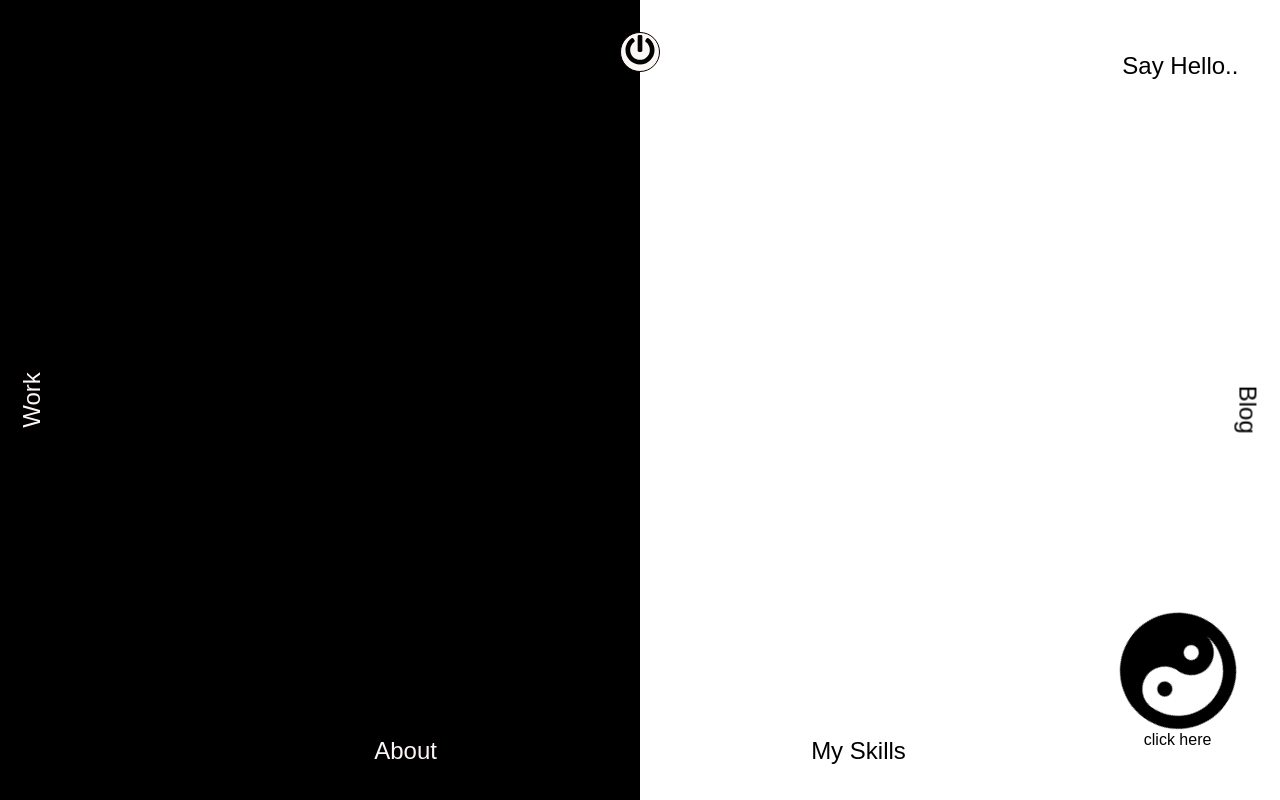
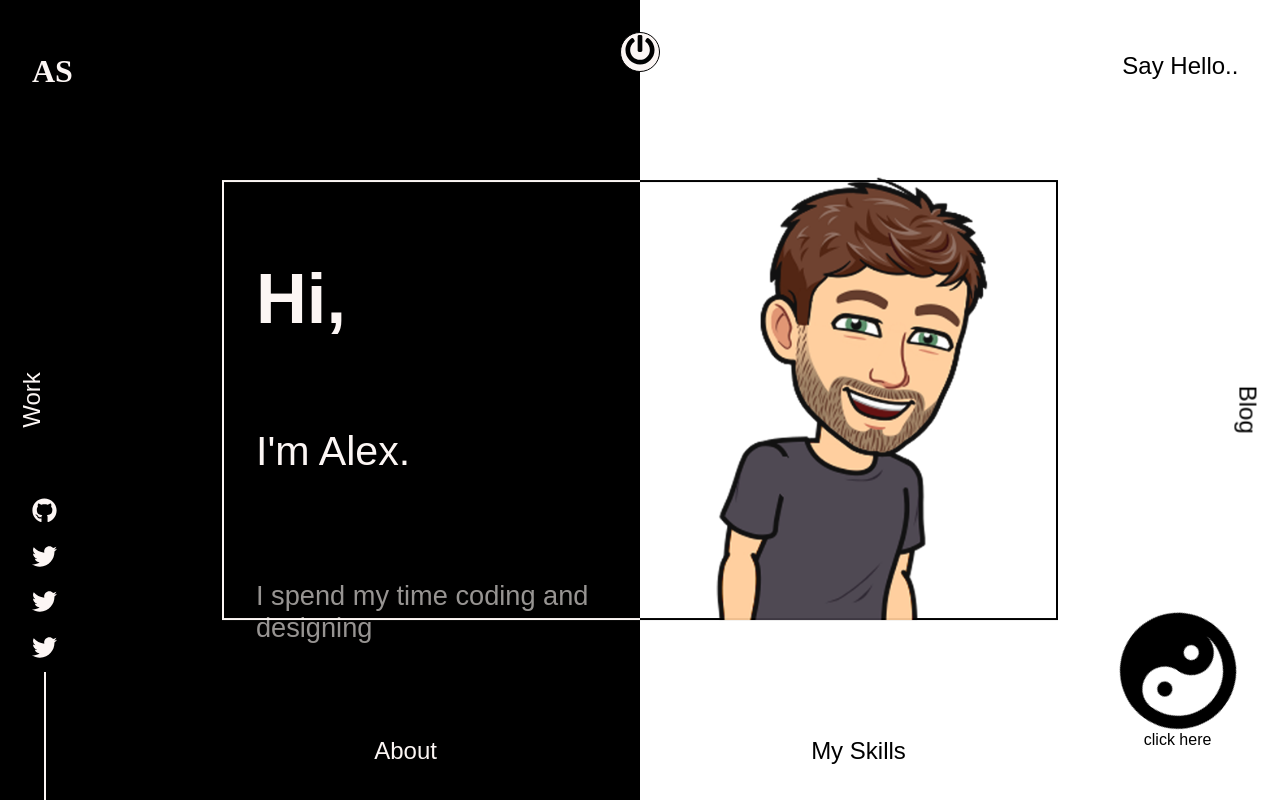
Before and after one commit to alexandershearer/PortfolioSite, a React (Create React App) app: page / in a window 1280 px wide. Both pictures are taken after a click on the button "click here". Built offline with nearby package versions, Linux system fonts and the light colour scheme.

Commit message:
Added into with a lot of animation

```diff
--- /dev/null
+++ b/src/components/Intro.js
@@ -0,0 +1,84 @@
+import React from 'react'
+import styled from 'styled-components'
+import { motion } from 'framer-motion'
+
+import Me from '../assets/Images/profile_image.png'
+
+
+const Box = styled(motion.div)`
+position: absolute;
+left: 50%;
+top: 50%;
+transform: translate(-50%, -50%);
+width: 65vw;
+height:55vh;
+display: flex;
+background: linear-gradient(
+    to right,
+    ${props => props.theme.body} 50%,
+    ${props => props.theme.text} 50%) bottom,
+    linear-gradient(
+    to right,
+    ${props => props.theme.body} 50%,
+    ${props => props.theme.text} 50%) top;
+    background-repeat: no-repeat;
+background-size: 100% 2px;
+    border-left: 2px solid ${props => props.theme.body};
+    border-right: 2px solid ${props => props.theme.text};
+    z-index:1;
+`
+const SubBox = styled.div`
+width: 50%;
+position: relative;
+display: flex;
+.pic{
+    position: absolute;
+    bottom: 0;
+    left: 50%;
+    transform: translate(-50%,0%);
+    width: 100%;
+    height: auto;
+}
+`
+
+const Text = styled.div`
+font-size: calc(1em + 1.5vw);
+color: ${props => props.theme.body};
+padding: 2rem;
+cursor: pointer;
+display: flex;
+flex-direction: column;
+justify-content: space-evenly;
+&>*:last-child{
+    color: ${props => `rgba(${props.theme.bodyRgba},0.6)`};
+    font-size: calc(0.5rem + 1.5vw);
+    font-weight:300;
+}
+`
+
+
+
+const Intro = () => {
+    return (
+        <Box initial={{ height: 0 }}
+            animate={{ height: '55vh' }}
+            transition={{ type: 'spring', duration: 2, delay: 1 }}>
+            <SubBox>
+                <Text>
+                    <h1>Hi,</h1>
+                    <h3>I'm Alex.</h3>
+                    <h6>I spend my time coding and designing</h6>
+                </Text>
+            </SubBox>
+            <SubBox>
+                <motion.div initial={{ opacity: 0 }}
+                    animate={{ opacity: 1 }}
+                    transition={{ duration: 1, delay: 2 }}>
+                    <img className="pic" src={Me} alt="Profile Pic" />
+                </motion.div>
+            </SubBox>
+        </Box>
+    )
+}
+
+export default Intro
--- a/src/components/Main.js
+++ b/src/components/Main.js
@@ -1,3 +1,4 @@
+import { motion } from 'framer-motion'
 import React from 'react'
 import { useState } from 'react'
 import { NavLink } from 'react-router-dom'
@@ -6,6 +7,8 @@
 import PowerButton from '../subComponents/PowerButton'
 import SocialIcons from '../subComponents/SocialIcons'
 import { YinYang } from './AllSvgs'
+import Intro from './Intro'
+
 
 
 const MainContainer = styled.div`
@@ -136,8 +139,8 @@
             <Container>
 
                 <PowerButton />
-                <LogoComponent />
-                <SocialIcons />
+                <LogoComponent theme={click ? 'dark' : 'light'} />
+                <SocialIcons theme={click ? 'dark' : 'light'} />
 
 
                 <Center click={click}>
@@ -146,35 +149,37 @@
                 </Center>
 
                 <Contact target="_blank" to={{ pathname: "mailto:therealmere0120@gmail.com" }}>
-                    <h2>
+                    <motion.h2 whileHover={{ scale: 1.1 }} whileTap={{ scale: 0.9 }}>
                         Say Hello..
-                    </h2>
+                    </motion.h2>
                 </Contact>
                 <BLOG to="/blog">
-                    <h2>
+                    <motion.h2 whileHover={{ scale: 1.1 }} whileTap={{ scale: 0.9 }}>
                         Blog
-                    </h2>
+                    </motion.h2>
                 </BLOG>
                 <WORK to="/work" click={click}>
-                    <h2>
+                    <motion.h2 whileHover={{ scale: 1.1 }} whileTap={{ scale: 0.9 }}>
                         Work
-                    </h2>
+                    </motion.h2>
                 </WORK>
                 <BottomBar>
                     <ABOUT to="/about" click={click}>
-                        <h2>
+                        <motion.h2 whileHover={{ scale: 1.1 }} whileTap={{ scale: 0.9 }}>
                             About
-                        </h2>
+                        </motion.h2>
                     </ABOUT>
                     <SKILLS to="/skills" click={click}>
-                        <h2>
+                        <motion.h2 whileHover={{ scale: 1.1 }} whileTap={{ scale: 0.9 }}>
                             My Skills
-                        </h2>
+                        </motion.h2>
                     </SKILLS>
                 </BottomBar>
 
 
             </Container>
+
+            {click ? <Intro /> : null}
         </MainContainer>
     )
 }
--- a/src/components/Themes.js
+++ b/src/components/Themes.js
@@ -7,7 +7,7 @@
 }
 
 export const DarkTheme = {
-    body: "#FCF6F4000000",
+    body: "#000000",
     text: "#FCF6F4",
     fontFamily: "'Source Sans Pro', sans-serif",
     textRgba: "252, 246, 244",
--- a/src/subComponents/LogoComponent.js
+++ b/src/subComponents/LogoComponent.js
@@ -1,10 +1,11 @@
 import React from 'react'
 import styled from 'styled-components'
+import { DarkTheme } from '../components/Themes'
 
 
 const Logo = styled.h1`
 display: inline-block;
-color: ${props => props.theme.text};
+color: ${props => props.color === 'dark' ? DarkTheme.text : DarkTheme.body};
 font-family: 'Pacifico', cursive;
 
 position: fixed;
@@ -14,9 +15,9 @@
 
 `
 
-const LogoComponent = () => {
+const LogoComponent = (props) => {
     return (
-        <Logo>
+        <Logo color={props.theme}>
             AS
         </Logo>
     )
--- a/src/subComponents/SocialIcons.js
+++ b/src/subComponents/SocialIcons.js
@@ -22,7 +22,7 @@
 const Line = styled.span`
 width: 2px;
 height: 8rem;
-background-color: ${props => props.theme.text}
+background-color: ${props => props.color === 'dark' ? DarkTheme.text : DarkTheme.body};
 `
 
 const SocialIcons = (props) => {
@@ -35,21 +35,21 @@
             </div>
             <div>
                 <NavLink style={{ color: 'inherit' }} target="_blank" to="/">
-                    <Twitter width={25} height={25} fill='currentColor' />
+                    <Twitter width={25} height={25} fill={props.theme === "dark" ? DarkTheme.text : DarkTheme.body} />
                 </NavLink>
             </div>
             <div>
                 <NavLink style={{ color: 'inherit' }} target="_blank" to="/">
-                    <Twitter width={25} height={25} fill='currentColor' />
+                    <Twitter width={25} height={25} fill={props.theme === "dark" ? DarkTheme.text : DarkTheme.body} />
                 </NavLink>
             </div>
             <div>
                 <NavLink style={{ color: 'inherit' }} target="_blank" to="/">
-                    <Twitter width={25} height={25} fill='currentColor' />
+                    <Twitter width={25} height={25} fill={props.theme === "dark" ? DarkTheme.text : DarkTheme.body} />
                 </NavLink>
             </div>
 
-            <Line></Line>
+            <Line color={props.theme} />
         </Icons>
     )
 }
```
Also changed, not shown: src/assets/Images/profile-img.png (deleted), src/assets/Images/profile_image.png (added).
